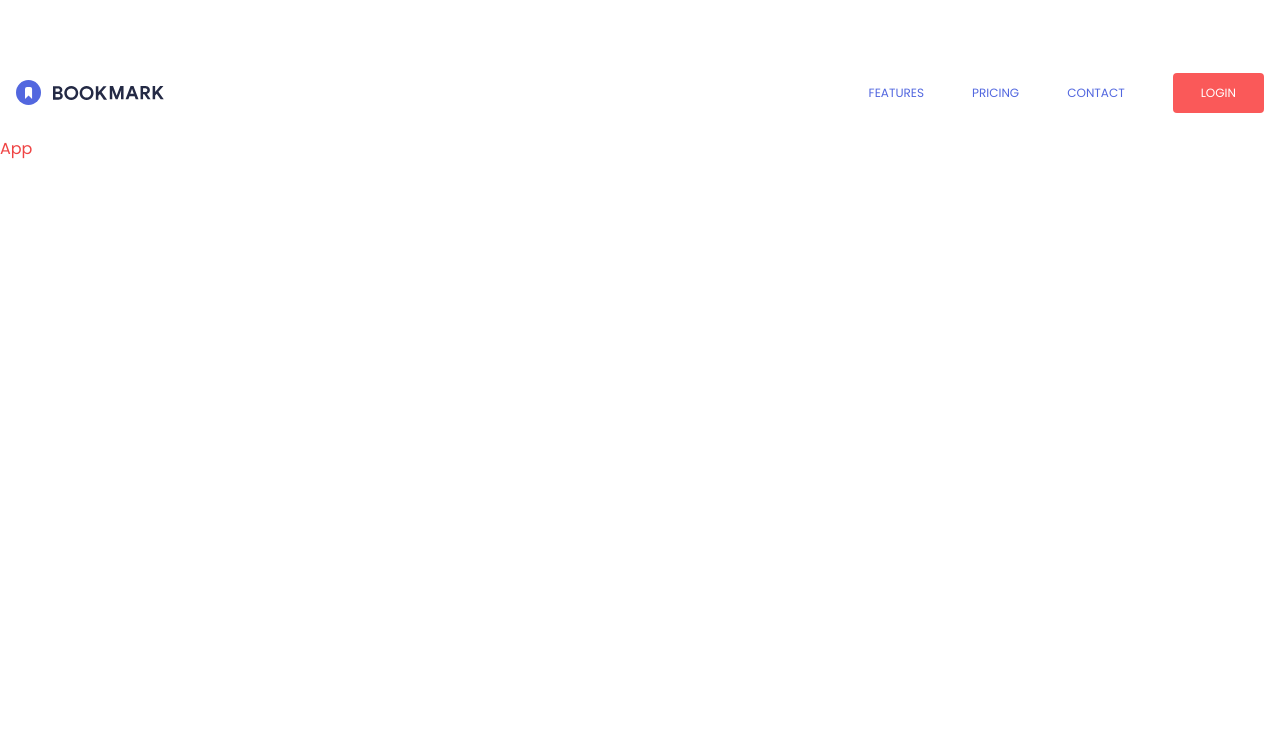
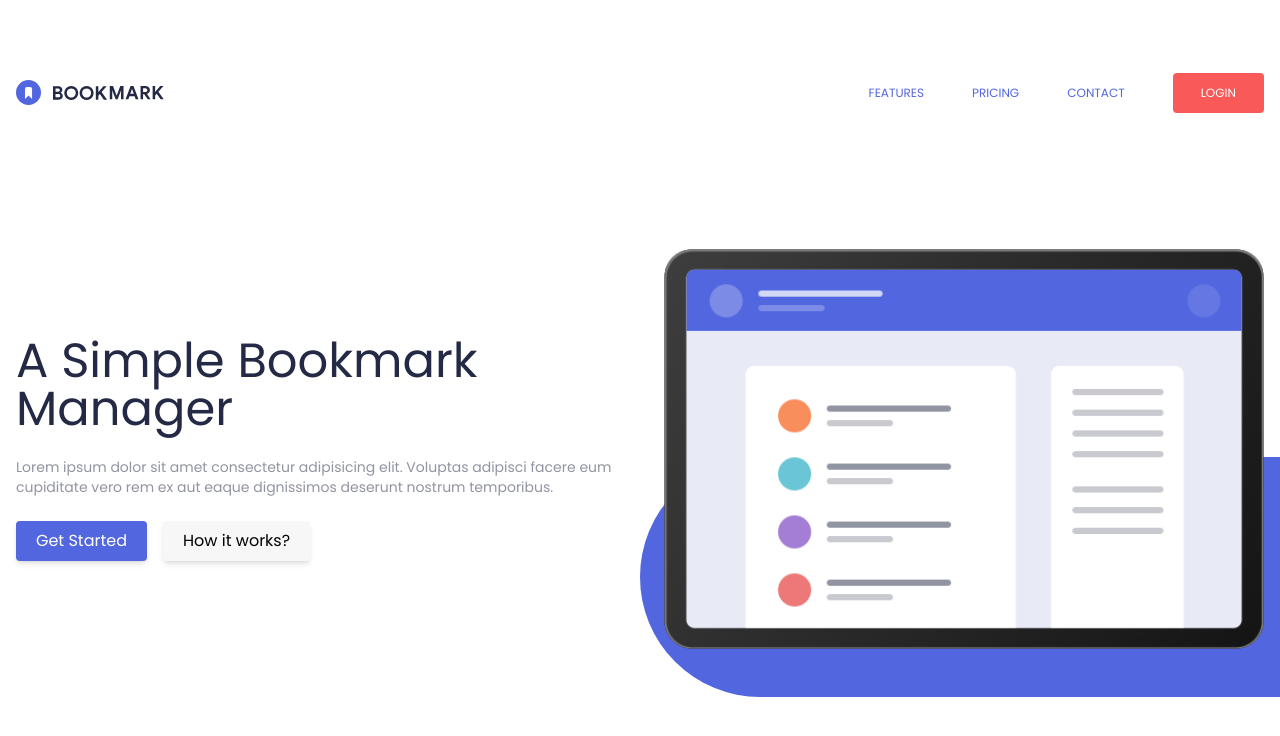
Before and after one commit to RiyadhBenhallou/bookmark-react, a React (Vite) app: page / in a window 1280 px wide. Shown: the top 736 px of the page. Built offline with nearby package versions, Linux system fonts and the light colour scheme.

Commit message:
hero section

```diff
--- a/src/App.tsx
+++ b/src/App.tsx
@@ -1,4 +1,13 @@
+import Hero from "./components/Hero";
+
 function App() {
-  return <div className="text-red-500">App</div>;
+  return (
+    <div className="">
+      <section className="relative">
+        <Hero />
+        <div className="hidden md:block absolute -bottom-12 -right-0 bg-bookmark-purple overflow-hidden rounded-l-full h-60 w-2/4"></div>
+      </section>
+    </div>
+  );
 }
 export default App;
--- /dev/null
+++ b/src/components/CTAButtonPrimary.tsx
@@ -0,0 +1,7 @@
+export default function CTAButtonPrimary({ text }: { text: string }) {
+  return (
+    <button className="bg-bookmark-purple px-5 py-2 rounded shadow-md text-white hover:bg-bookmark-purple/80 transition-colors duration-300">
+      {text}
+    </button>
+  );
+}
--- /dev/null
+++ b/src/components/CTAButtonSecondary.tsx
@@ -0,0 +1,7 @@
+export default function CTAButtonSecondary({ text }: { text: string }) {
+  return (
+    <button className="bg-bookmark-white px-5 py-2 rounded shadow-md text-black hover:bg-bookmark-white/80 transition-colors duration-300">
+      {text}
+    </button>
+  );
+}
--- a/src/components/Hero.tsx
+++ b/src/components/Hero.tsx
@@ -0,0 +1,30 @@
+import CTAButtonPrimary from "./CTAButtonPrimary";
+import CTAButtonSecondary from "./CTAButtonSecondary";
+
+export default function Hero() {
+  return (
+    <div className="container flex flex-col-reverse md:flex-row items-center gap-12 mt-14 lg:mt-28">
+      <div className="flex flex-col flex-1 items-center lg:items-start lg:w-1/2">
+        <h2 className="text-bookmark-blue text-3xl md:text-4xl lg:text-5xl text-center lg:text-left mb-6">
+          A Simple Bookmark Manager
+        </h2>
+        <p className="text-bookmark-grey text-sm text-center lg:text-left mb-6">
+          Lorem ipsum dolor sit amet consectetur adipisicing elit. Voluptas
+          adipisci facere eum cupiditate vero rem ex aut eaque dignissimos
+          deserunt nostrum temporibus.
+        </p>
+        <div className="flex justify-center flex-wrap gap-4">
+          <CTAButtonPrimary text="Get Started" />
+          <CTAButtonSecondary text="How it works?" />
+        </div>
+      </div>
+      <div className="flex justify-center flex-1 mb:10 lg:mb-0 z-10 lg:w-1/2">
+        <img
+          src="/hero-bg.png"
+          className="w-4/5 h-4/5 md:w-full md:h-full"
+          alt=""
+        />
+      </div>
+    </div>
+  );
+}
--- a/src/components/CTAButton.tsx
+++ b/src/components/NavButton.tsx
@@ -1,4 +1,4 @@
-export default function CTAButton({ text }: { text: string }) {
+export default function NavButton({ text }: { text: string }) {
   return (
     <button className="bg-bookmark-red px-7 py-3 rounded text-white uppercase hover:bg-bookmark-red/80 transition-colors duration-300">
       {text}
--- a/src/components/Navbar.tsx
+++ b/src/components/Navbar.tsx
@@ -1,5 +1,5 @@
 import { Menu } from "lucide-react";
-import CTAButton from "./CTAButton";
+import NavButton from "./NavButton";
 
 export default function Navbar() {
   const links = ["features", "pricing", "contact"];
@@ -12,7 +12,7 @@ export default function Navbar() {
         {links.map((l) => (
           <li className="cursor-pointer">{l}</li>
         ))}
-        <CTAButton text="Login" />
+        <NavButton text="Login" />
       </ul>
       <div className="flex sm:hidden justify-end flex-1 cursor-pointer">
         <Menu className="" />
```
